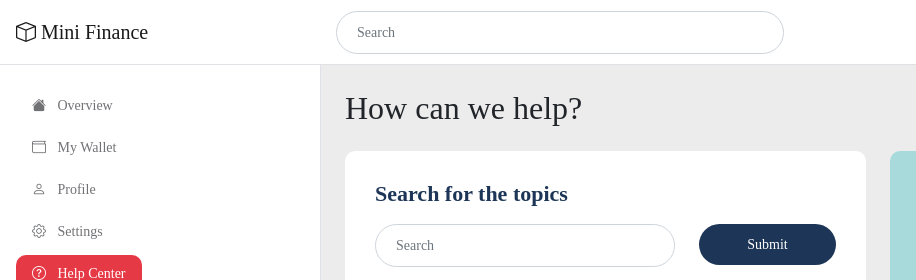
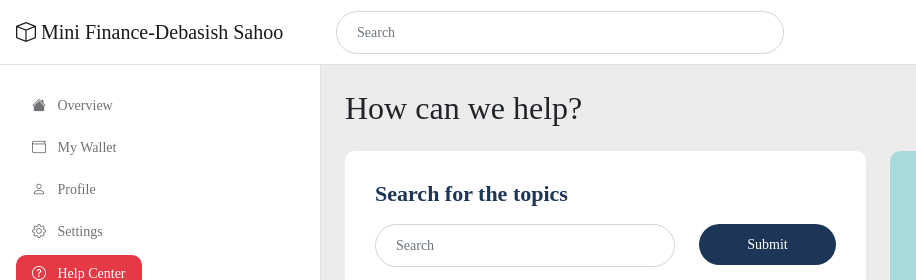
Before and after one commit to js55998/fintech, a plain HTML site: page help-center.html in a window 1280 px wide. Shown: the top 280 px of the page, 0-916 px from the left. Drawn offline with Linux system fonts and the light colour scheme; a web font is replaced by a local one.

Commit message:
Update index and help

```diff
--- a/help-center.html
+++ b/help-center.html
@@ -38,7 +38,7 @@ Bootstrap 5 Dashboard Admin Template
         <div class="col-md-3 col-lg-3 me-0 px-3 fs-6">
             <a class="navbar-brand" href="index.html">
                 <i class="bi-box"></i>
-                Mini Finance
+                Mini Finance-Debasish Sahoo
             </a>
         </div>
 
```
Also changed, not shown: index.html (+4 -12 lines).
